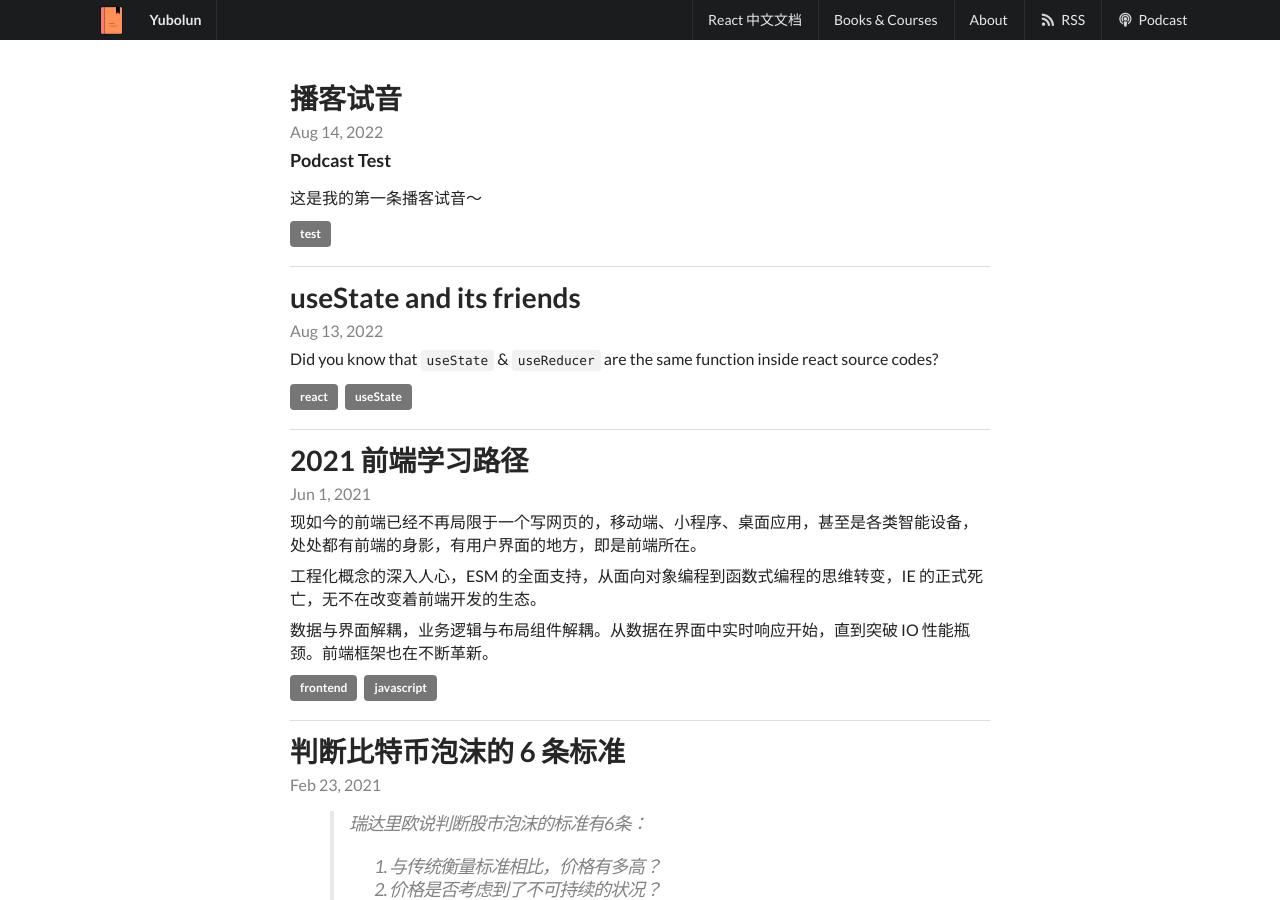
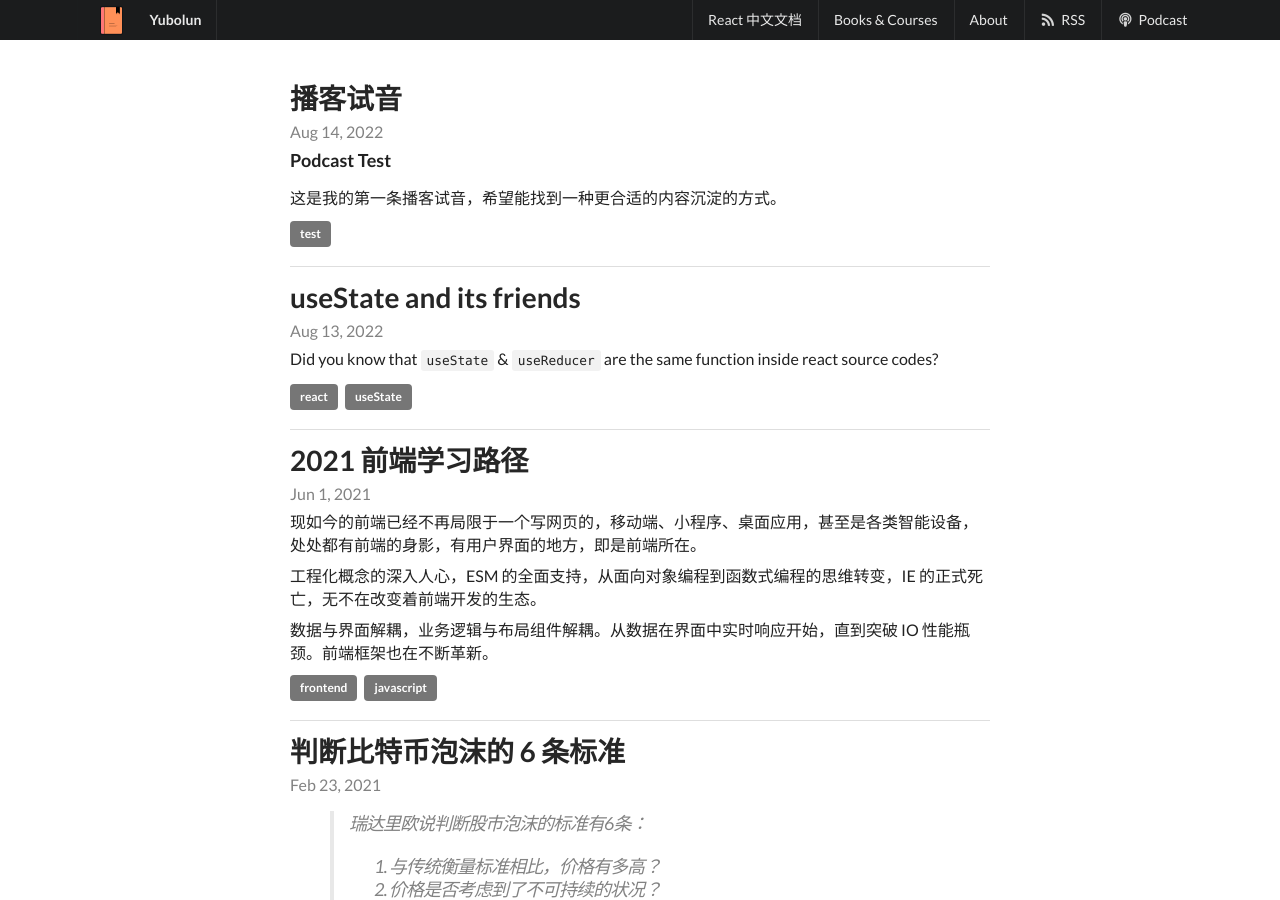
Before and after one commit to discountry/discountry.github.io, a Jekyll site: the page built from index.html, in a window 1280 px wide and 900 px high. Built offline with Jekyll 4.4.1, drawn with Linux system fonts in a browser that asks for light colours; the list of posts is cut into pages by our own code.

Commit message:
Update 2022-08-14-podcast-Test.md

```diff
--- a/_posts/2022/2022-08-14-podcast-Test.md
+++ b/_posts/2022/2022-08-14-podcast-Test.md
@@ -11,11 +11,11 @@ description: "这里是我的第一条播客试音。"
 duration: "1:19"
 length: "684507"
 explicit: "no"
-keywords: "Podcast,test "
+keywords: "Podcast,test"
 block: "no"
 voices: "yubolun"
 ---
 
 ### Podcast Test
 
-这是我的第一条播客试音～
+这是我的第一条播客试音，希望能找到一种更合适的内容沉淀的方式。
```
